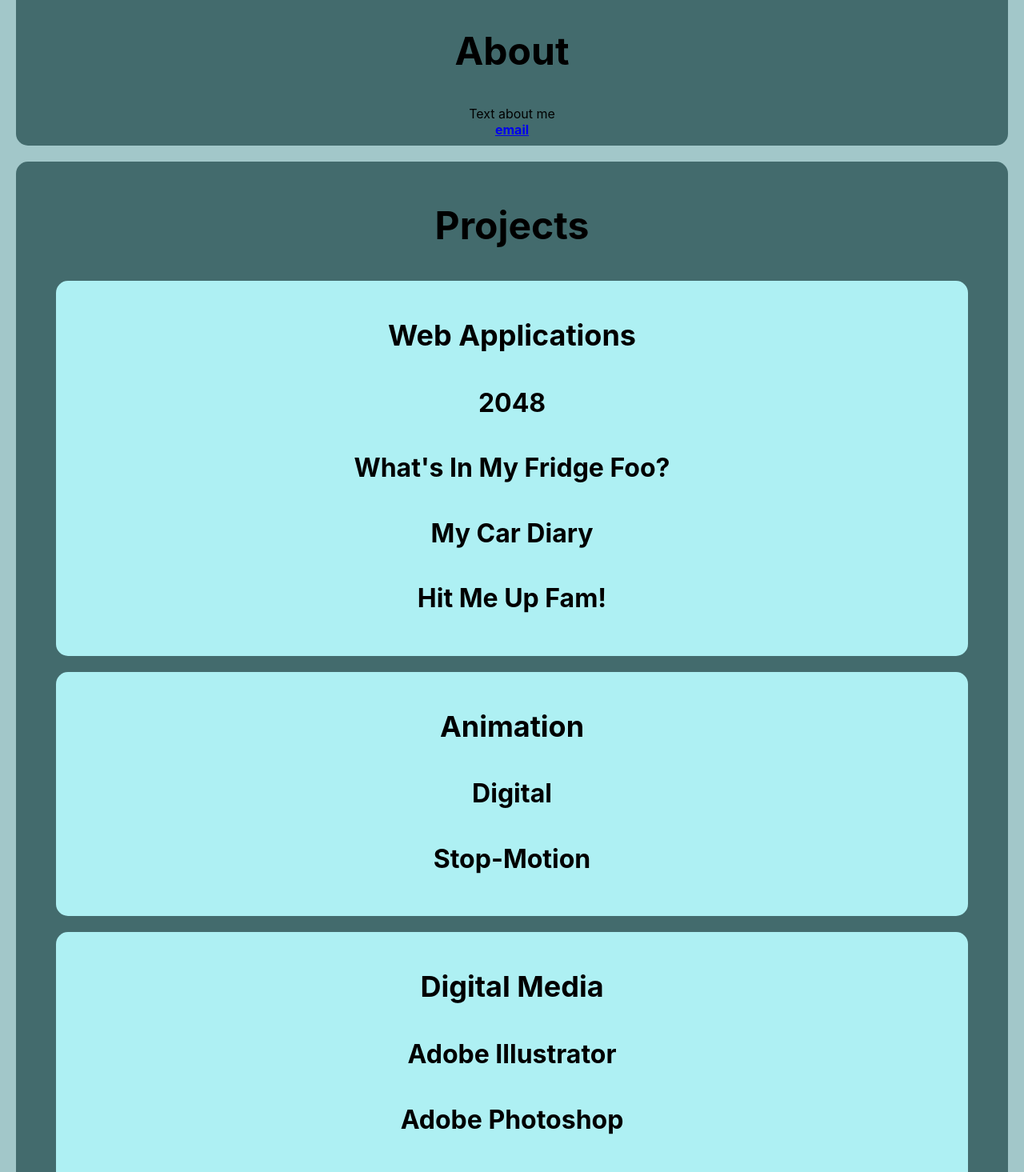
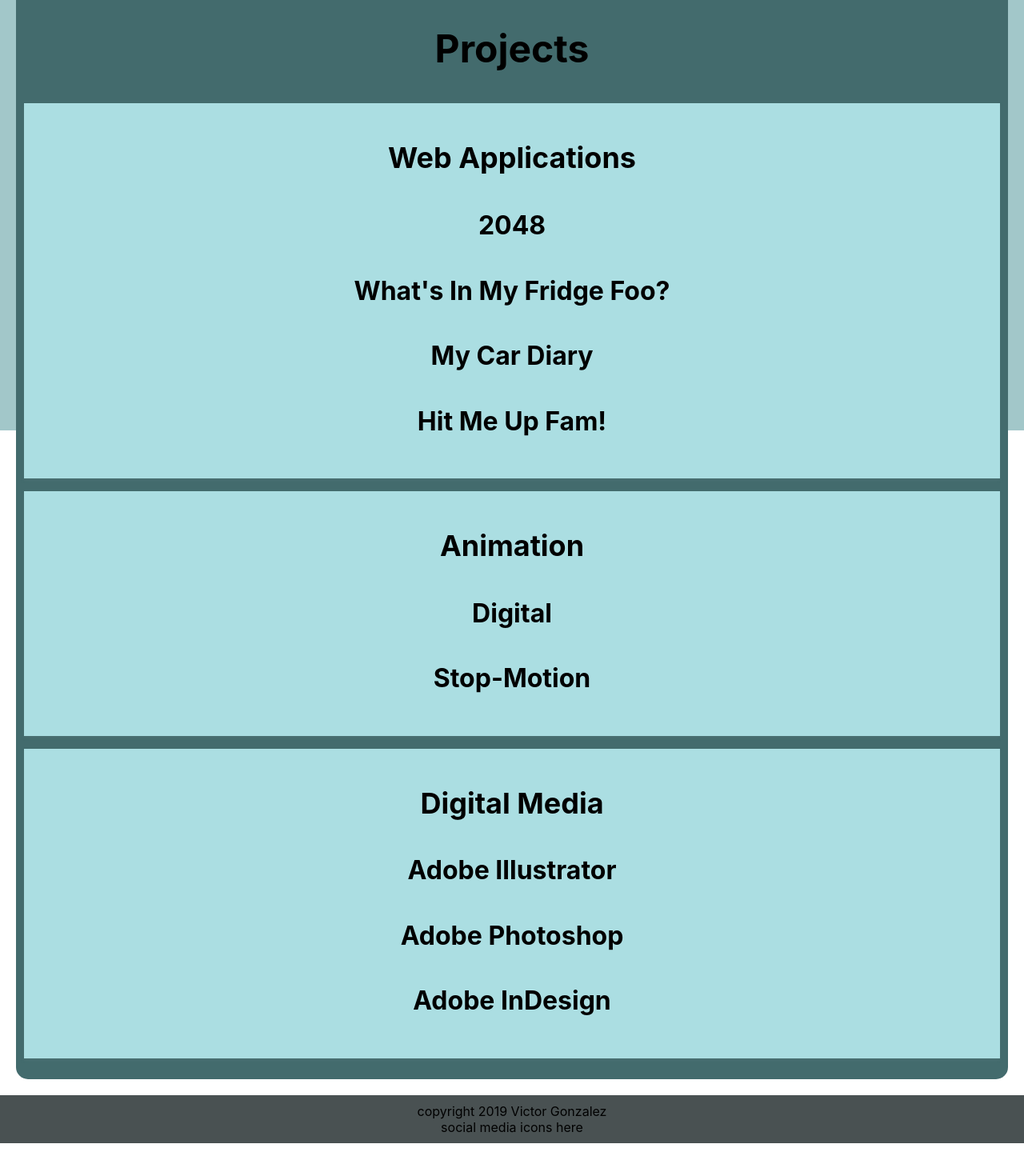
Before and after one commit to TimeForZeros/portfolio-react, a React (Create React App) app: page /Portfolio in a window 1280 px wide. Shown: the part 262-1727 px from the top of the page at 80% size. After the commit the page ends 1691 px from the top, so only its background shows below. Built offline with nearby package versions, Linux system fonts and the light colour scheme.

Commit message:
Styling Update

```diff
--- a/src/App.css
+++ b/src/App.css
@@ -1,6 +1,7 @@
 .App {
   text-align: center;
   background-color: rgb(162, 199, 201);
+  height: 100vh;
 }
 
 .App-header {
--- a/src/App.js
+++ b/src/App.js
@@ -4,7 +4,7 @@ import { Route, Switch, Redirect, Link } from "react-router-dom";
 import "./App.css";
 import NavBar from "./components/NavBar/NavBar";
 import Body from "./components/Body/Body";
-import Footer from './components/Footer/Footer';
+import Footer from "./components/Footer/Footer";
 
 function ZeroChange() {
   let arr = this.state.title.split(" ");
@@ -40,20 +40,15 @@ class App extends Component {
 
   render() {
     return (
-      <div className="App">
-        <header className="App-header">
-          <NavBar title={this.state.title} />
-          <Link to='/footer'><p>Test</p> </Link>
-        </header>
-        <body>
+      <Route path="/">
+        <div className="App">
+          <header className="App-header">
+            <NavBar title={this.state.title} />
+          </header>
           <Body title={this.state.title} />
-        </body>
-        <Route path='/footer'>
-        <footer>
           <Footer />
-        </footer>
-        </Route>
-      </div>
+        </div>
+      </Route>
     );
   }
 }
--- a/src/components/Body/Body.jsx
+++ b/src/components/Body/Body.jsx
@@ -11,21 +11,23 @@ import "./Body.css";
 
 let Body = props => {
   return (
-    <div>
+    <body>
       <div className="title-container">
         <h1 className='title'>{props.title}</h1>
       </div>
+      <Route path='/about'>
       <section className="section-container">
         <h2 className='section-title'> About</h2>
         <About />
       </section>
+      </Route>
       <Route path='/Portfolio'>
       <section className="section-container">
         <h2 className='section-title'> Projects</h2>
         <Portfolio />
       </section>
       </Route>
-    </div>
+    </body>
   );
 };
 
--- a/src/components/Body/Portfolio/Portfolio.css
+++ b/src/components/Body/Portfolio/Portfolio.css
@@ -1,24 +1,25 @@
 .web-section {
     padding: 10px;
-    margin: 20px 40px;
-    background-color: rgb(174, 240, 243);
-    border-radius: 15px;
+    margin: 16px auto;
+    background-color: rgba(198, 252, 255, 0.8);
+    box-shadow: 0 2px 3px rgb(74, 112, 114);
+    text-align: center;
 }
 
 .animation-section {
     padding: 10px;
-    margin: 20px 40px;
-    background-color: rgb(174, 240, 243);
-    border-radius: 15px;
-
+    margin: 16px auto;
+    background-color: rgba(198, 252, 255, 0.8);
+    box-shadow: 0 2px 3px rgb(74, 112, 114);
+    text-align: center;
 }
 
 .digital-media-section {
     padding: 10px;
-    margin: 20px 40px;
-    background-color: rgb(174, 240, 243);
-    border-radius: 15px;
-
+    margin: 16px auto;
+    background-color: rgba(198, 252, 255, 0.8);
+    box-shadow: 0 2px 3px rgb(74, 112, 114);
+    text-align: center;
 }
 
 .project-header {
--- a/src/components/Footer/Footer.jsx
+++ b/src/components/Footer/Footer.jsx
@@ -3,14 +3,14 @@ import './Footer.css';
 
 const Footer = () => {
 return(
-    <div>
+    <footer>
         <div className='footer-copyright'>
             copyright 2019 Victor Gonzalez
         </div>
         <div className='footer-icons'>
             social media icons here
         </div>
-    </div>
+    </footer>
 );
 }
 
--- a/src/components/NavBar/NavBar.jsx
+++ b/src/components/NavBar/NavBar.jsx
@@ -6,6 +6,7 @@ const NavBar = props => {
   return (
     <div className='nav-container'>
       <Link to="/" className='nav-item'>Home</Link>
+      <Link to='/about' className='nav-item'>About</Link>
       <Link to="/Portfolio" className='nav-item'>Portfolio</Link>
     </div>
   );
```
